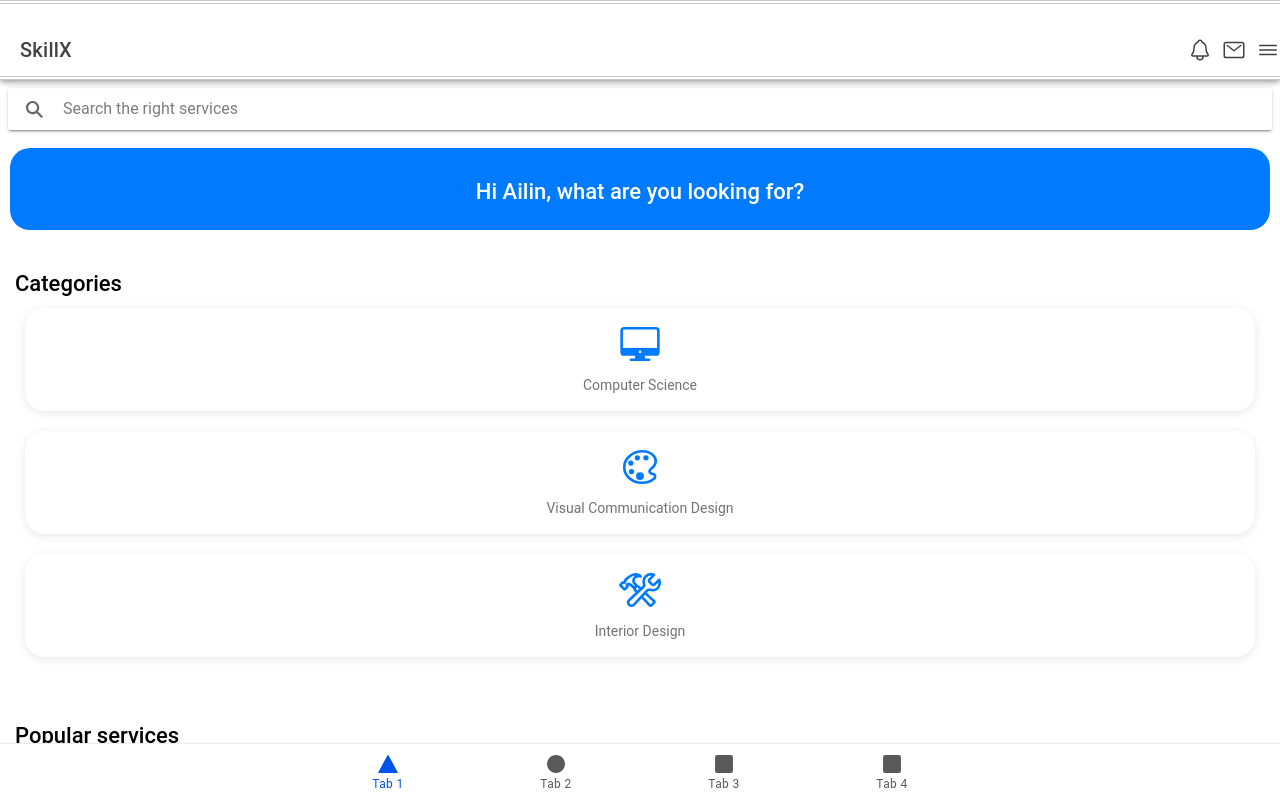
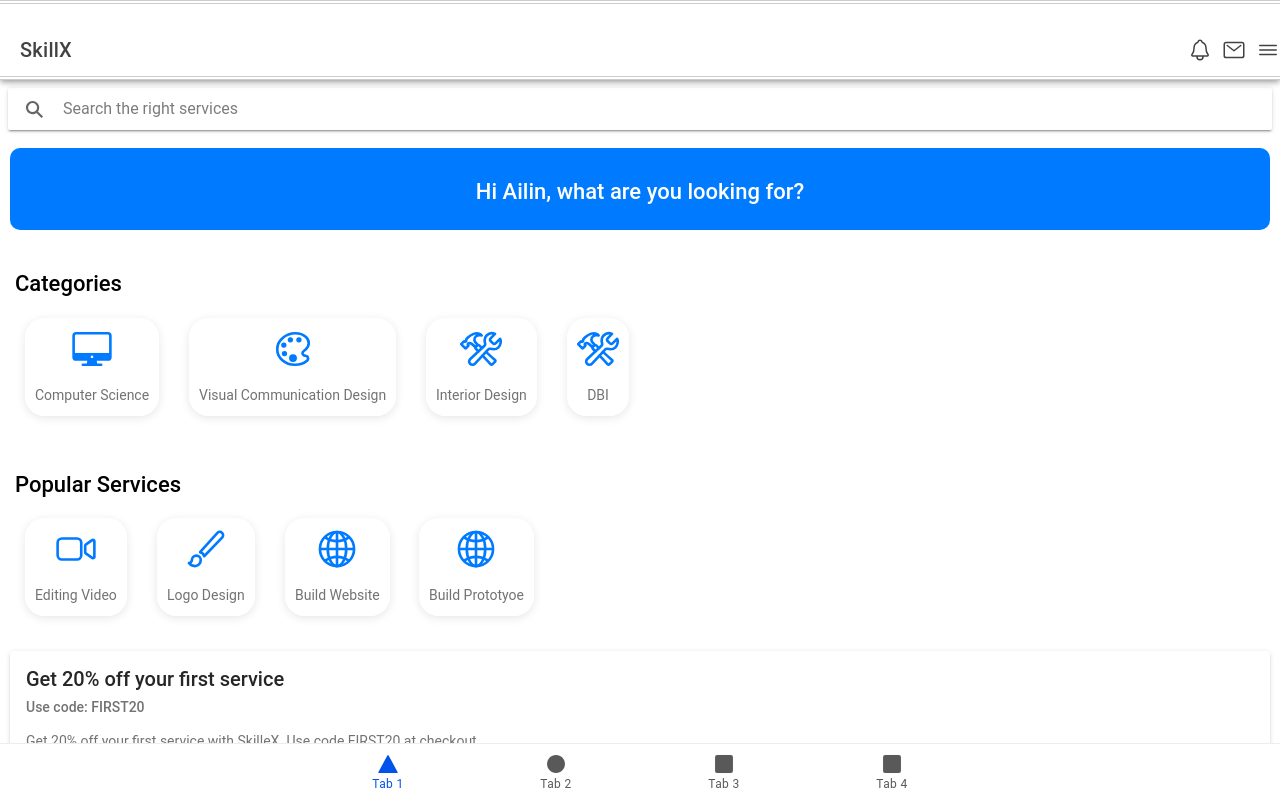
Before and after one commit to galn14/skill-x, a React (Vite) app: page /tab1 in a window 1280 px wide. Built offline with nearby package versions, Linux system fonts and the light colour scheme.

Commit message:
Tab1-Swiper

```diff
--- a/src/pages/Tab1.css
+++ b/src/pages/Tab1.css
@@ -10,7 +10,7 @@
   background-color: #007bff;
   color: #fff;
   padding: 15px 0;
-  border-radius: 20px;
+  border-radius: 10px;
   margin: 10px;
 }
 
@@ -22,7 +22,7 @@
   border-radius: 20px; /* Consistent rounded corners */
   text-align: center;
   box-shadow: 0 2px 10px rgba(0, 0, 0, 0.1);
-  transition: transform 0.3s ease;
+  transition: transform 0.2s ease;
 }
 
 .category-card:hover, .service-card:hover {
@@ -34,15 +34,29 @@
   flex-direction: column;
   align-items: center;
   justify-content: center;
-  padding: 15px;
+  padding: 10px;
 }
 
 .category-icon, .service-icon {
   font-size: 3em;
   color: #007bff;
-  margin-bottom: 10px;
+  margin-bottom: 15px;
 }
 
-.ion-tab-button {
-  --ripple-color: #007bff;
+.categories {
+    overflow: hidden;
+  }
+
+.swiper {
+    width: 100%;
 }
+
+.swiper-wrapper {
+    display: flex;
+    flex-wrap: nowrap;
+}
+
+.swiper-slide {
+    flex-shrink: 0;
+    width: auto;
+}
--- a/src/pages/Tab1.tsx
+++ b/src/pages/Tab1.tsx
@@ -2,7 +2,7 @@ import React, { useState, useEffect } from 'react';
 import { IonContent, IonHeader, IonPage, IonTitle, IonToolbar, IonSearchbar, IonIcon, IonCard, IonCardContent, IonButton, IonFooter, IonTabBar, IonTabButton, IonCardHeader, IonCardSubtitle, IonCardTitle, IonLabel } from '@ionic/react';
 import { notificationsOutline, mailOutline, menuOutline, desktopOutline, colorPaletteOutline, constructOutline, videocamOutline, brushOutline, globeOutline } from 'ionicons/icons';
 import { Swiper, SwiperSlide } from 'swiper/react';
-import { Autoplay, Keyboard, Pagination, Scrollbar, Zoom } from 'swiper/modules';
+import { Autoplay, Grid, Keyboard, Pagination, Scrollbar, Zoom } from 'swiper/modules';
 import './Tab1.css';
 
 const Tab1: React.FC = () => {
@@ -14,14 +14,16 @@ const Tab1: React.FC = () => {
     setCategories([
       { id: 1, name: 'Computer Science', icon: desktopOutline, link: '/category/computer-science' },
       { id: 2, name: 'Visual Communication Design', icon: colorPaletteOutline, link: '/category/visual-communication-design' },
-      { id: 3, name: 'Interior Design', icon: constructOutline, link: '/category/interior-design' }
+      { id: 3, name: 'Interior Design', icon: constructOutline, link: '/category/interior-design' },
+      { id: 4, name: 'DBI', icon: constructOutline, link: '/category/DBI' }
     ]);
 
     // Fetch popular services from the database
     setServices([
       { id: 1, name: 'Editing Video', icon: videocamOutline, link: '/service/editing-video' },
       { id: 2, name: 'Logo Design', icon: brushOutline, link: '/service/logo-design' },
-      { id: 3, name: 'Build Website', icon: globeOutline, link: '/service/build-website' }
+      { id: 3, name: 'Build Website', icon: globeOutline, link: '/service/build-website' },
+      { id: 4, name: 'Build Prototyoe', icon: globeOutline, link: '/service/build-prototype' }
     ]);
   }, []);
 
@@ -42,11 +44,26 @@ const Tab1: React.FC = () => {
           <h3>Hi Ailin, what are you looking for?</h3>
         </div>
 
+
         <div className="categories">
         <h3>Categories</h3>
-          <Swiper modules={[Keyboard, Pagination, Scrollbar, Zoom]} direction={'vertical'} keyboard={true} pagination={true} scrollbar={true} zoom={true} spaceBetween={20} slidesPerView={'auto'}>
+        <Swiper
+          modules={[Grid, Keyboard, Pagination, Scrollbar, Zoom]}
+          direction="horizontal"
+          keyboard={true}
+          pagination={{ clickable: true }}
+          scrollbar={{ draggable: true }}
+          zoom={true}
+          spaceBetween={10}
+          slidesPerView="auto"
+          freeMode={true}
+          grid={{ rows: 1 }} // Menetapkan jumlah baris grid menjadi 1
+        >
           {categories.map((category) => (
-              <SwiperSlide key={category.id}>
+            <SwiperSlide
+              key={category.id}
+              style={{ width: 'auto', flexShrink: 0 }}
+              >
               <IonCard button routerLink={category.link} className="category-card">
                 <IonCardContent className="category-card-content">
                   <IonIcon icon={category.icon} className="category-icon" />
@@ -59,10 +76,21 @@ const Tab1: React.FC = () => {
         </div>
 
         <div className="popular-services">
-          <h3>Popular services</h3>
-          <Swiper modules={[Keyboard, Pagination, Scrollbar, Zoom]} direction={'vertical'} keyboard={true} pagination={true} scrollbar={true} zoom={true} spaceBetween={20} slidesPerView={'auto'}>
+          <h3>Popular Services</h3>
+          <Swiper modules={[Grid, Keyboard, Pagination, Scrollbar, Zoom]}
+          direction={'horizontal'}
+          keyboard={true}
+          pagination={{ clickable: true }}
+          scrollbar={{ draggable: true }}
+          zoom={true}
+          spaceBetween={10}
+          slidesPerView={'auto'}
+          freeMode={true}
+          grid={{ rows: 1 }}>
             {services.map((service) => (
-              <SwiperSlide key={service.id}>
+              <SwiperSlide key={service.id}
+              style={{ width: 'auto', flexShrink: 0 }}
+              >
                 <IonCard button routerLink={service.link} className="service-card">
                   <IonCardContent className="service-card-content">
                     <IonIcon icon={service.icon} className="service-icon" />
```
Lines whose indentation alone changed are shown as unchanged.
